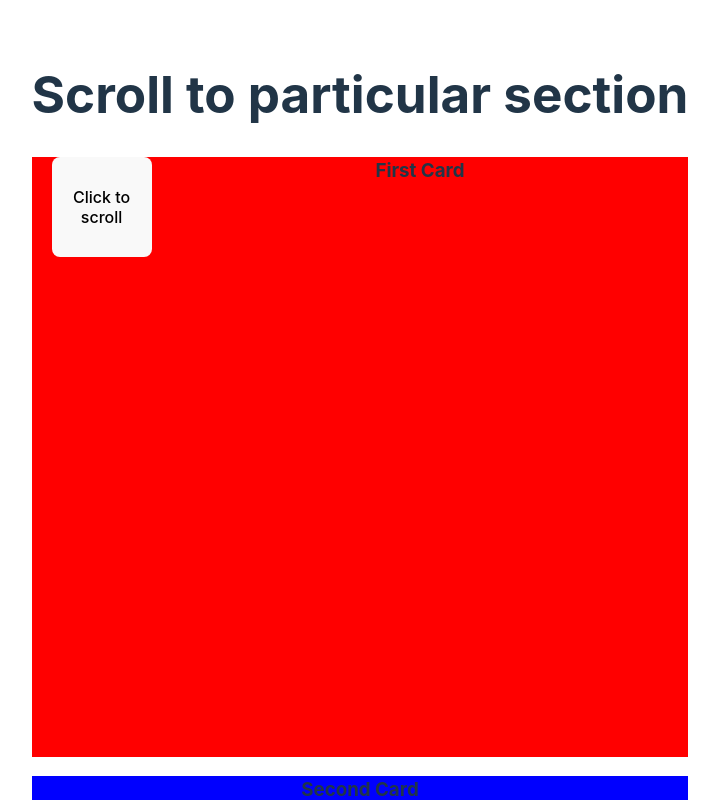
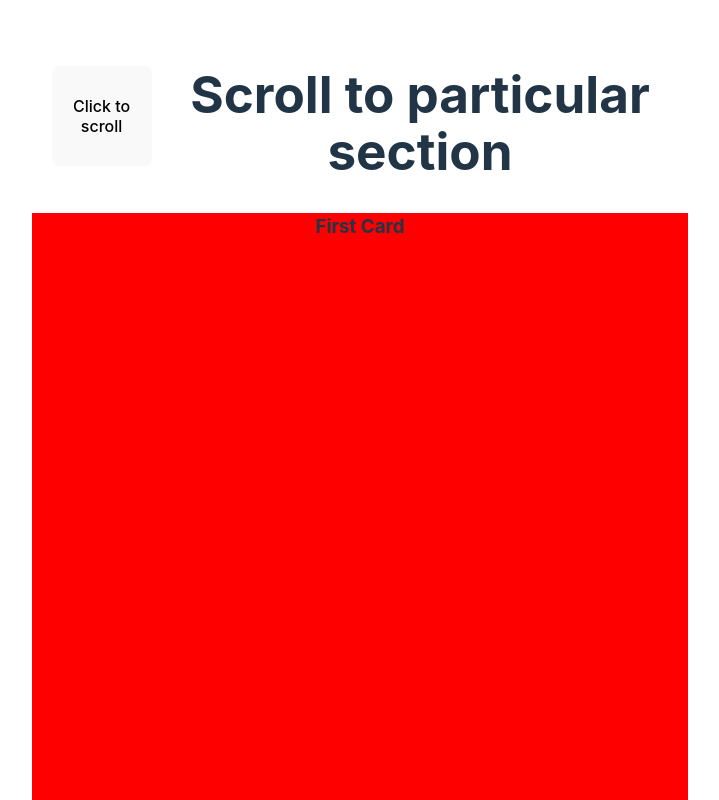
Before and after one commit to reauctioned/React_25, a React (Vite) app in the folder React_CC/: page / in a window 1280 px wide. Shown: the top 800 px of the page, without its empty margins (280-999 px from the left). Built offline with nearby package versions, Linux system fonts and the light colour scheme.

Commit message:
+ functional scroll to section button from index values

```diff
--- a/React_CC/src/components/scroll-to-top/bottom/scroll_sections.jsx
+++ b/React_CC/src/components/scroll-to-top/bottom/scroll_sections.jsx
@@ -1,4 +1,8 @@
+import { useRef } from "react";
+
 export default function ScrollToSection() {
+  const ref = useRef();
+
   const data = [
     {
       label: "First Card",
@@ -42,15 +46,23 @@ export default function ScrollToSection() {
     },
   ];
 
+  function handleScrollToSection() {
+    let pos = ref.current.getBoundingClientRect().top;
+    window.scrollTo({
+      top: pos,
+      behavior: "instant",
+    });
+  }
+
   return (
     <div>
+      <button onClick={handleScrollToSection}>Click to scroll</button>
       <h1>Scroll to particular section</h1>
-      <button>Click to scroll</button>
-      {
-        data.map(dataItem=> <div style={dataItem.style}>
-            <h3>{dataItem.label}</h3>
-        </div>)
-      }
+      {data.map((dataItem, index) => (
+        <div ref={index === 2 ? ref : null} style={dataItem.style}>
+          <h3>{dataItem.label}</h3>
+        </div>
+      ))}
     </div>
   );
 }
```
